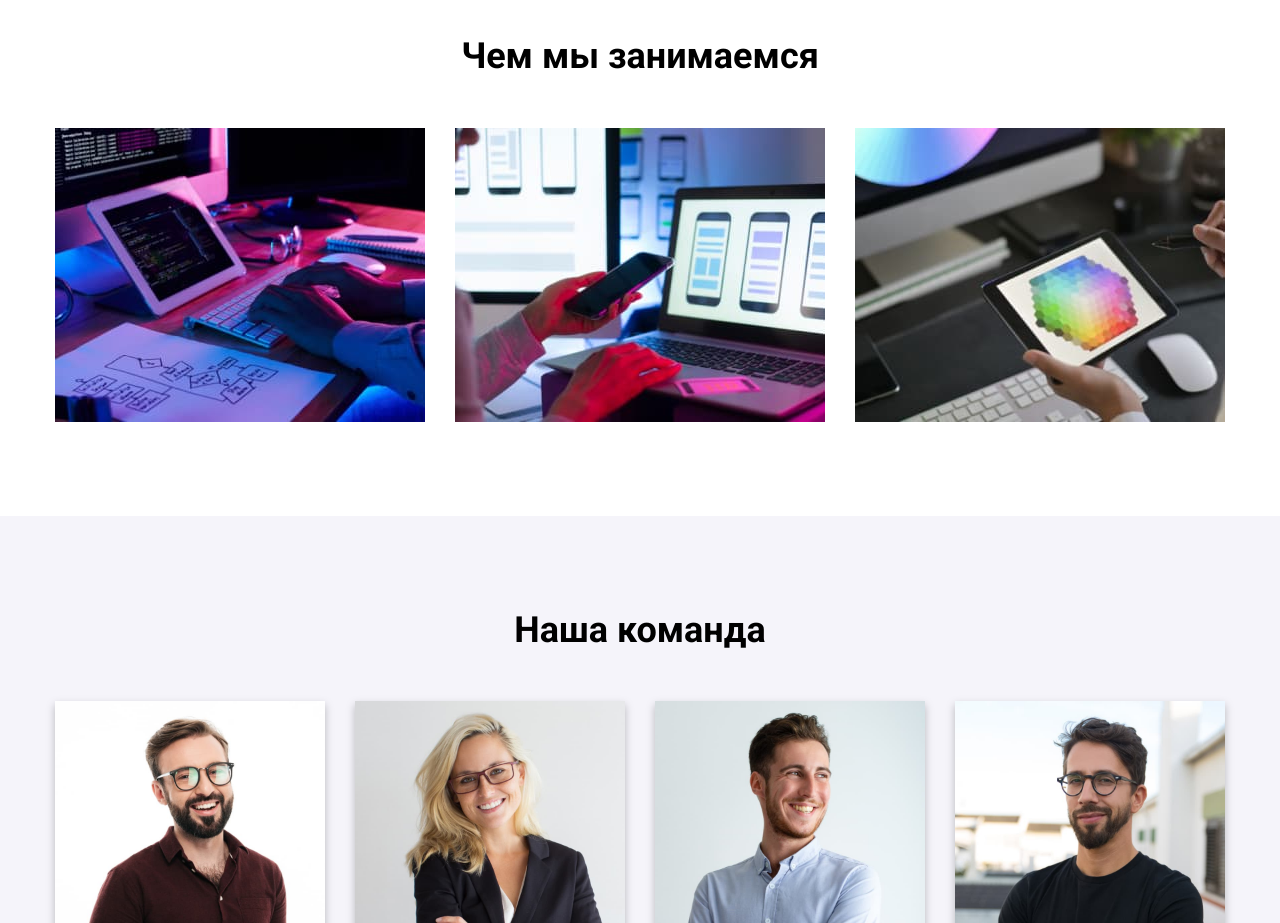
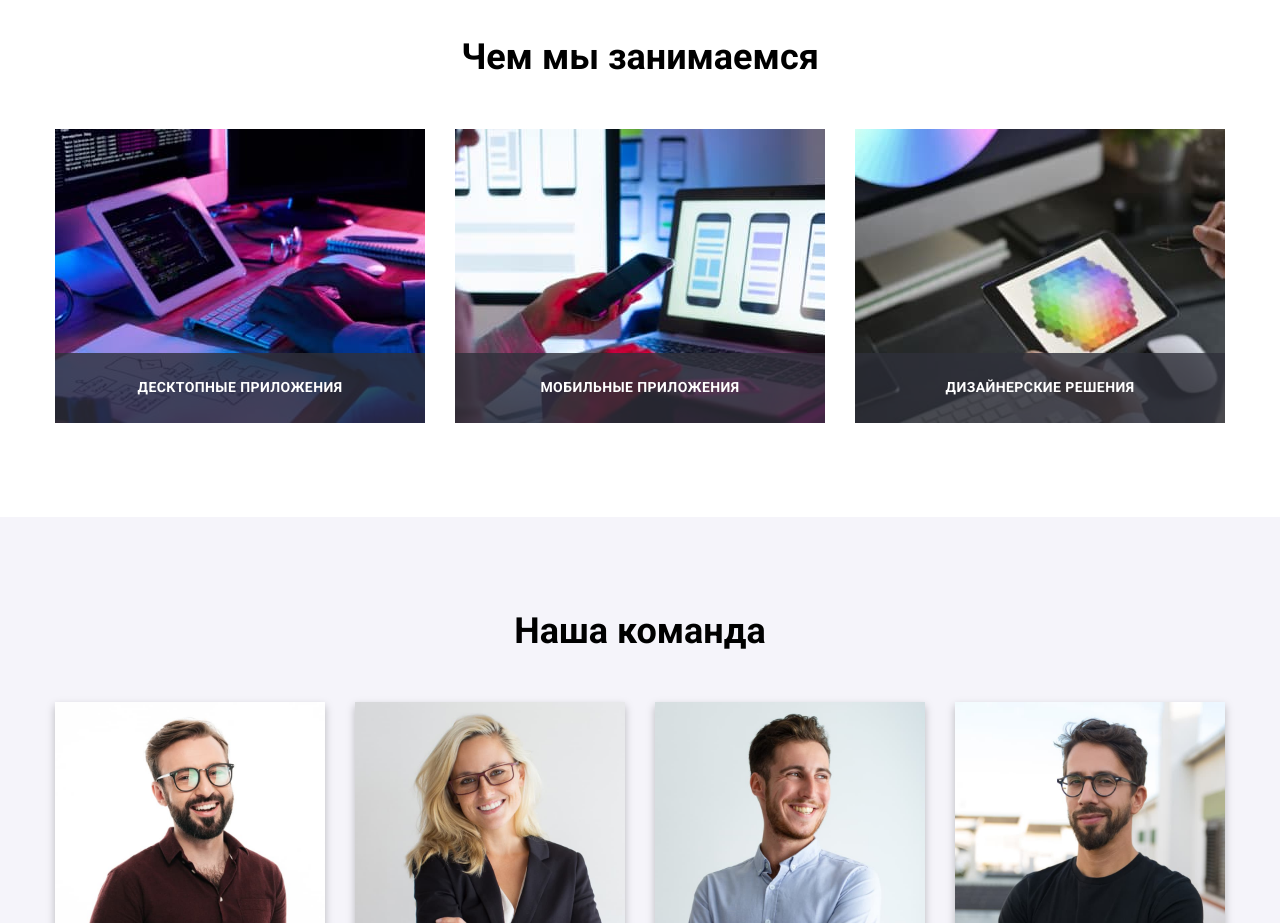
Before and after one commit to Betsenko/goit-markup-hw-05, a plain HTML site: page index.html in a window 1280 px wide. Shown: the part 1080-2003 px from the top of the page. Drawn offline with nearby package versions, Linux system fonts and the light colour scheme.

Commit message:
hw-05
resabmit

```diff
--- a/index.html
+++ b/index.html
@@ -19,7 +19,7 @@
     <link rel="stylesheet" href="./styles.css" />
   </head>
   <body>
-    <header>
+    <header class="header">
       <div class="container main-nav">
         <a class="logo" href="./index.html">Web<span class="logo-studio">Studio</span></a>
         <nav class="main-header">
@@ -121,6 +121,7 @@
                 width="370"
                 height="294"
               />
+              <p class="item-service">десктопные приложения</p>
             </li>
             <li class="tasks">
               <img
@@ -130,6 +131,7 @@
                 width="370"
                 height="294"
               />
+              <p class="item-service">мобильные приложения</p>
             </li>
             <li class="tasks">
               <img
@@ -139,6 +141,7 @@
                 width="370"
                 height="294"
               />
+              <p class="item-service">дизайнерские решения</p>
             </li>
           </ul>
         </div>
--- a/styles.css
+++ b/styles.css
@@ -84,7 +84,6 @@ body {
 /* site nav */
 
 .envelop-icon {
-    vertical-align: middle;
     margin-right: 10px;
     fill: currentColor;
 }
@@ -167,6 +166,7 @@ body {
     font-weight: 500;
     font-size: 14px;
     line-height: 1.14;
+    align-items: center;
     text-decoration: none;
     transition: color 250ms cubic-bezier(0.4, 0, 0.2, 1);
 }
@@ -381,9 +381,31 @@ body {
 }
 
 .tasks {
+    position: relative;
     width: 370px;
     margin-right: 30px;
 }
+.item-service {
+    display: flex;
+    width: 100%;
+    height: 70px;
+    margin: 0;
+    font-weight: 700;
+    font-size: 14px;
+    line-height: 1.14;
+    text-align: center;
+    justify-content: center;
+    align-items: center;
+    letter-spacing: 0.03em;
+    text-transform: uppercase;
+    bottom:0;
+    left:0;
+    color:var(--primary-white-color);
+
+    background: rgba(47, 48, 58, 0.8);
+    position: absolute;
+}
+
 
 .tasks:nth-child(3n) {
     margin-right: 0px;
@@ -918,6 +940,7 @@ body {
 .box-link {
     display: flex;
     flex-direction: column;
+    transition: box-shadow 250ms cubic-bezier(0.4, 0, 0.2, 1);
 }
 
 .box-link:hover,
@@ -956,12 +979,14 @@ body {
     position: absolute;
     top: 0;
     height: 100%;
-    transform: translateY(100%);
+    transform: translateY(101%);
     transition: transform 250ms;
 }
-.box:hover .chapter {
+.box-link:hover .chapter,
+.box-link:focus .chapter {
     transform: translateY(0%);
 }
+
 
 .chapter-box {
     position: relative;
```
